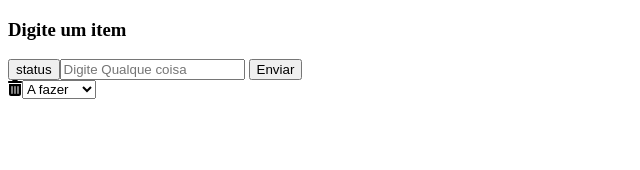
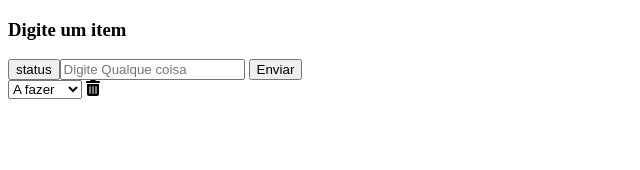
Before and after one commit to Edivansanto5/todoList, a Vue app: page / in a window 1280 px wide. Both pictures are taken after a click on the button "Enviar". Shown: the top 170 px of the page, without its empty margins (0-640 px from the left). Built offline with nearby package versions, Linux system fonts and the light colour scheme.

Commit message:
invertando as tags para ficar nos devidos lugares

```diff
--- a/src/components/todoList.vue
+++ b/src/components/todoList.vue
@@ -6,13 +6,13 @@
     <button type="button" @click="addLista()" > Enviar</button>
 
     <div v-for="(lista, index) in listas" :key="index" >
-        <span> {{ lista.text }}</span> <a class="mr-10" @click="deleta"> <i class="fa-solid fa-trash-can"></i></a>
+
         <select>
             <option >A fazer</option>
             <option >Fazendo</option>
             <option >Feito</option>
         </select>
-
+        <span> {{ lista.text }}</span> <a class="mr-10" @click="deleta"> <i class="fa-solid fa-trash-can"></i></a>
     </div>
 
     <br>
```
